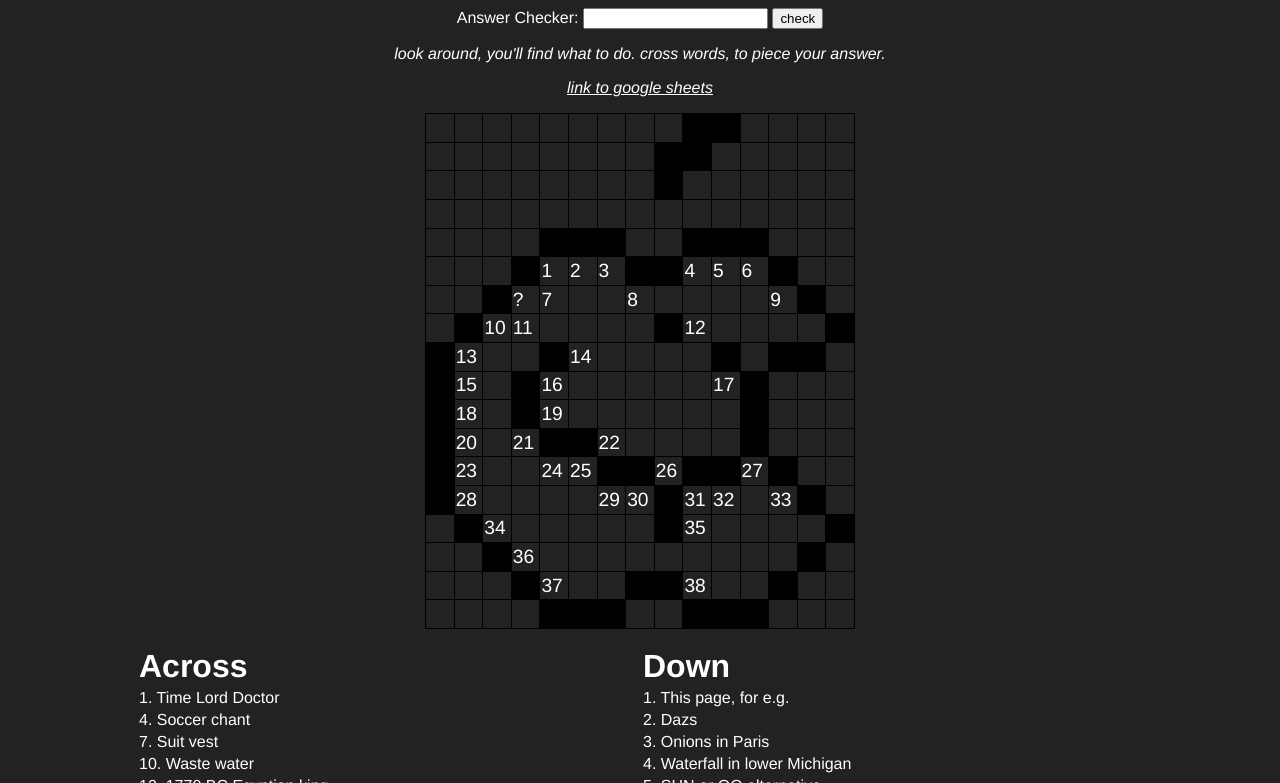
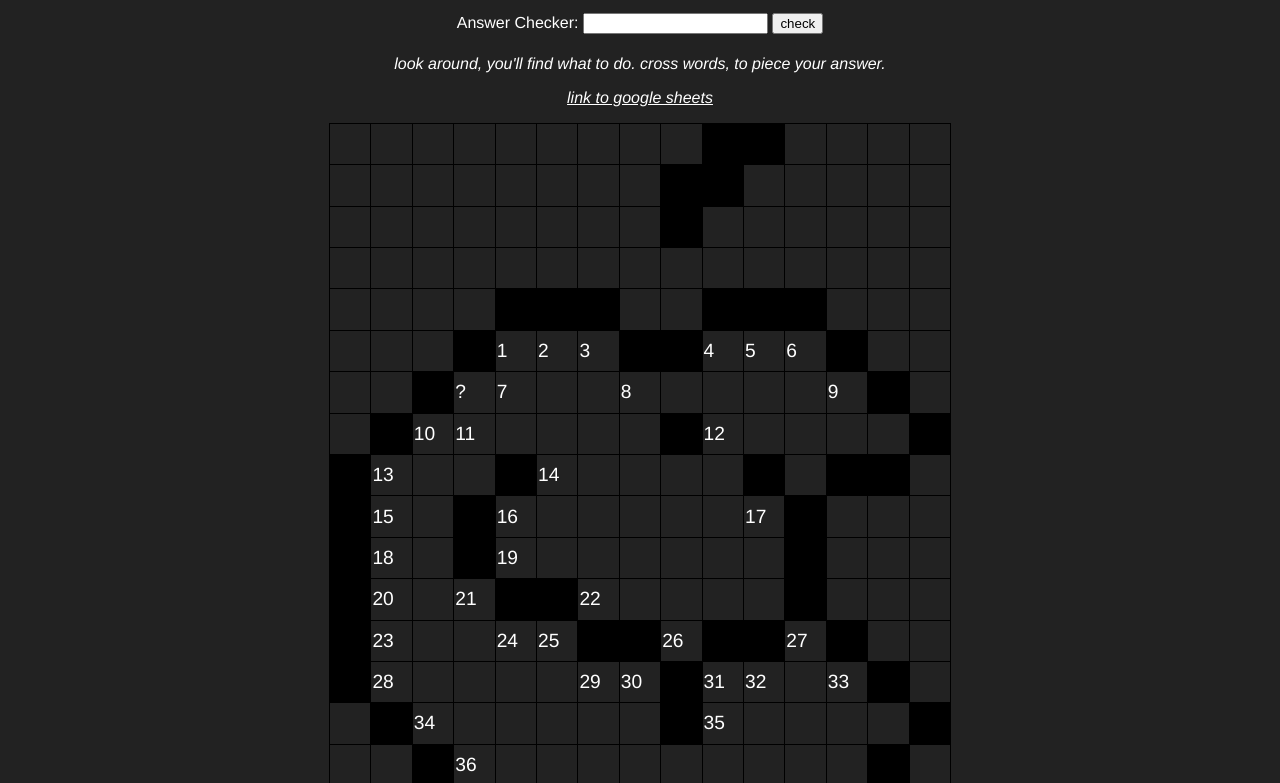
Before and after one commit to thedylone/thedylone.github.io, a plain HTML site: page buzzles/badApple.html in a window 1280 px wide. Shown: the part 167-950 px from the top of the page. Drawn offline with nearby package versions, Linux system fonts and the light colour scheme.

Commit message:
badApple formatting

```diff
--- a/buzzles/badApple.html
+++ b/buzzles/badApple.html
@@ -37,8 +37,10 @@
 		<h2 style="color: red;" id="incorrect"></h2>
 		<div class="ansChecker" style="text-align: center;">
 			<label for="ansCheckerBox">Answer Checker: </label>
-			<input type="text" id="ansCheckerBox" name="ansCheckerBox">
-			<input type="button" id="checking" value="check" onclick="checkBuzzle(file,$('#ansCheckerBox').val())">
+			<div class="ansCheckerContainer" style="display:inline-block;">
+				<input type="text" id="ansCheckerBox" name="ansCheckerBox">
+				<input type="button" id="checking" value="check" onclick="checkBuzzle(file,$('#ansCheckerBox').val())" style="margin: 2% 0;">
+			</div>
 		</div>
 		<div class="flavour">
 			<p>look around, you'll find what to do. cross words, to piece your answer. </p>
--- a/buzzles/buzzles.css
+++ b/buzzles/buzzles.css
@@ -42,8 +42,8 @@ table.cells{
 
 table.cells td{
 	border:1px solid black;
-	width: 2vw;
-	height: 2vw;
+	width: 3vw;
+	height: 3vw;
 	font-size:1.5vw;
 }
 
```
